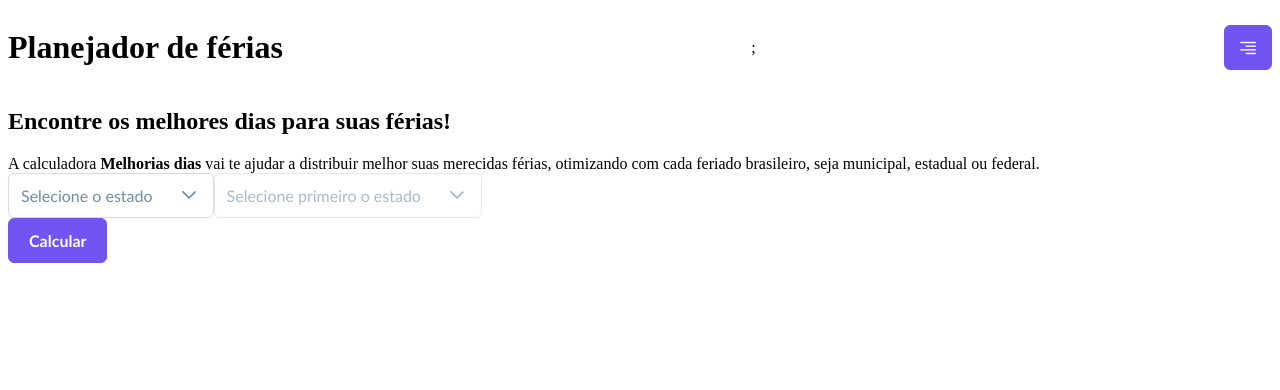
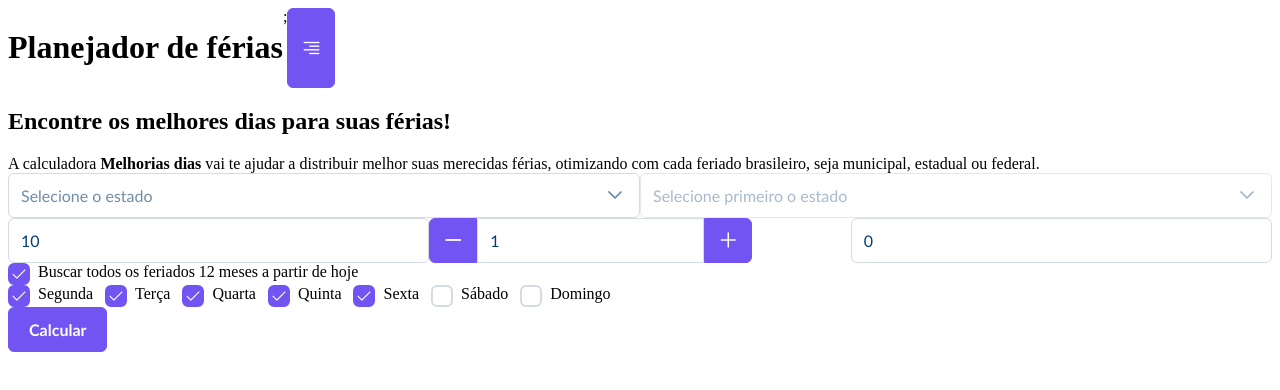
Before and after one commit to JulianGN/vacation-planner-next-react-ts, a Next.js app: page / in a window 1280 px wide. Shown: the top 390 px of the page. Built offline with nearby package versions, Linux system fonts and the light colour scheme.

Commit message:
Tailwind + estrutura básica form

```diff
--- a/package.json
+++ b/package.json
@@ -19,8 +19,11 @@
     "@types/node": "^20",
     "@types/react": "^18",
     "@types/react-dom": "^18",
+    "autoprefixer": "^10.4.19",
     "eslint": "^8",
     "eslint-config-next": "14.2.5",
+    "postcss": "^8.4.39",
+    "tailwindcss": "^3.4.6",
     "typescript": "^5"
   }
 }
--- /dev/null
+++ b/postcss.config.js
@@ -0,0 +1,6 @@
+module.exports = {
+  plugins: {
+    tailwindcss: {},
+    autoprefixer: {},
+  },
+}
--- a/src/app/layout.tsx
+++ b/src/app/layout.tsx
@@ -1,9 +1,7 @@
 import React from "react";
 import { Metadata } from "next";
-import "primereact/resources/themes/soho-light/theme.css";
-// primereact/resources/themes/tailwind-light/theme.css
-import "primereact/resources/primereact.min.css";
-import "primeicons/primeicons.css";
+import { PrimeReactProvider } from "primereact/api";
+
 import "@/styles/globals.css";
 
 import MainHeader from "@/components/MainHeader";
@@ -23,10 +21,12 @@ const RootLayout = ({ children }: { children: React.ReactNode }) => {
         <title>{String(metadata.title)}</title>
         <meta name="description" content={String(metadata.description)} />
       </head>
-      <body>
-        <MainHeader />
-        {children}
-      </body>
+      <PrimeReactProvider>
+        <body>
+          <MainHeader />
+          {children}
+        </body>
+      </PrimeReactProvider>
     </html>
   );
 };
--- a/src/components/CalculatorForm.tsx
+++ b/src/components/CalculatorForm.tsx
@@ -3,6 +3,8 @@ import React, { useState } from "react";
 import { useRouter } from "next/navigation";
 import { Button } from "primereact/button";
 import { Dropdown } from "primereact/dropdown";
+import { InputNumber } from "primereact/inputnumber";
+import { Checkbox } from "primereact/checkbox";
 import { CalculatorService } from "@/domain/services/CalculatorService";
 import { State } from "@/domain/models/State";
 
@@ -12,7 +14,20 @@ const states = calculatorService.getStates();
 const CalculatorForm = () => {
   const router = useRouter();
   const [selectedState, setSelectedState] = useState<State | null>(null);
-  const [selectedCity, setSelectedCity] = useState<State | null>(null);
+  const [selectedCity, setSelectedCity] = useState(null);
+  const [daysVacation, setDaysVacation] = useState(10);
+  const [daysSplit, setDaysSplit] = useState(1);
+  const [daysExtra, setDaysExtra] = useState(0);
+  const [fullPeriod, setFullPeriod] = useState(true);
+  const [workDays, setWorkDays] = useState({
+    monday: true,
+    tuesday: true,
+    wednesday: true,
+    thursday: true,
+    friday: true,
+    saturday: false,
+    sunday: false,
+  });
 
   const handleCalculate = () => {
     if (typeof window !== "undefined") {
@@ -20,9 +35,25 @@ const CalculatorForm = () => {
     }
   };
 
+  const handleWorkDayChange = (day: string) => {
+    type WorkDay =
+      | "monday"
+      | "tuesday"
+      | "wednesday"
+      | "thursday"
+      | "friday"
+      | "saturday"
+      | "sunday";
+
+    setWorkDays((prevWorkDays: WorkDay) => ({
+      ...prevWorkDays,
+      [day]: !prevWorkDays[day],
+    }));
+  };
+
   return (
     <article>
-      <div>
+      <div className="grid grid-cols-2">
         <Dropdown
           value={selectedState}
           onChange={(e) => setSelectedState(e.value)}
@@ -45,6 +76,147 @@ const CalculatorForm = () => {
           disabled={!selectedState}
         />
       </div>
+      <div className="grid grid-cols-3">
+        <InputNumber
+          value={daysVacation}
+          onValueChange={(e) => setDaysVacation(e.value || 0)}
+          min={5}
+          max={90}
+        />
+        <InputNumber
+          value={daysSplit}
+          onValueChange={(e) => setDaysSplit(e.value || 1)}
+          showButtons
+          buttonLayout="horizontal"
+          style={{ width: "2rem" }}
+          incrementButtonIcon="pi pi-plus"
+          decrementButtonIcon="pi pi-minus"
+          min={1}
+          max={5}
+        />
+        <InputNumber
+          value={daysExtra}
+          onValueChange={(e) => setDaysExtra(e.value || 0)}
+          min={0}
+          max={90}
+        />
+      </div>
+      <div className="flex flex-wrap justify-content-center gap-3">
+        <div className="flex align-items-center">
+          <Checkbox
+            inputId="calculator-form-input-checkbox-full-period"
+            name="full-period"
+            onChange={() => setFullPeriod(!fullPeriod)}
+            checked={fullPeriod}
+          />
+          <label
+            htmlFor="calculator-form-input-checkbox-full-period"
+            className="ml-2"
+          >
+            Buscar todos os feriados 12 meses a partir de hoje
+          </label>
+        </div>
+      </div>
+      <div className="flex flex-wrap justify-content-center gap-3">
+        <div className="flex align-items-center">
+          <Checkbox
+            inputId="calculator-form-input-checkbox-work-day-monday"
+            name="work-day-monday"
+            checked={workDays.monday}
+            onChange={() => handleWorkDayChange("monday")}
+          />
+          <label
+            htmlFor="calculator-form-input-checkbox-work-day-monday"
+            className="ml-2"
+          >
+            Segunda
+          </label>
+        </div>
+        <div className="flex align-items-center">
+          <Checkbox
+            inputId="calculator-form-input-checkbox-work-day-tuesday"
+            name="work-day-tuesday"
+            checked={workDays.tuesday}
+            onChange={() => handleWorkDayChange("tuesday")}
+          />
+          <label
+            htmlFor="calculator-form-input-checkbox-work-day-tuesday"
+            className="ml-2"
+          >
+            Terça
+          </label>
+        </div>
+        <div className="flex align-items-center">
+          <Checkbox
+            inputId="calculator-form-input-checkbox-work-day-wednesday"
+            name="work-day-wednesday"
+            checked={workDays.wednesday}
+            onChange={() => handleWorkDayChange("wednesday")}
+          />
+          <label
+            htmlFor="calculator-form-input-checkbox-work-day-wednesday"
+            className="ml-2"
+          >
+            Quarta
+          </label>
+        </div>
+        <div className="flex align-items-center">
+          <Checkbox
+            inputId="calculator-form-input-checkbox-work-day-thursday"
+            name="work-day-thursday"
+            checked={workDays.thursday}
+            onChange={() => handleWorkDayChange("thursday")}
+          />
+          <label
+            htmlFor="calculator-form-input-checkbox-work-day-thursday"
+            className="ml-2"
+          >
+            Quinta
+          </label>
+        </div>
+        <div className="flex align-items-center">
+          <Checkbox
+            inputId="calculator-form-input-checkbox-work-day-friday"
+            name="work-day-friday"
+            checked={workDays.friday}
+            onChange={() => handleWorkDayChange("friday")}
+          />
+          <label
+            htmlFor="calculator-form-input-checkbox-work-day-friday"
+            className="ml-2"
+          >
+            Sexta
+          </label>
+        </div>
+        <div className="flex align-items-center">
+          <Checkbox
+            inputId="calculator-form-input-checkbox-work-day-saturday"
+            name="work-day-saturday"
+            checked={workDays.saturday}
+            onChange={() => handleWorkDayChange("saturday")}
+          />
+          <label
+            htmlFor="calculator-form-input-checkbox-work-day-saturday"
+            className="ml-2"
+          >
+            Sábado
+          </label>
+        </div>
+        <div className="flex align-items-center">
+          <Checkbox
+            inputId="calculator-form-input-checkbox-work-day-sunday"
+            name="work-day-sunday"
+            checked={workDays.sunday}
+            onChange={() => handleWorkDayChange("sunday")}
+          />
+          <label
+            htmlFor="calculator-form-input-checkbox-work-day-sunday"
+            className="ml-2"
+          >
+            Domingo
+          </label>
+        </div>
+      </div>
       <div>
         <Button label="Calcular" onClick={handleCalculate} />
       </div>
--- a/src/components/MainHeader.tsx
+++ b/src/components/MainHeader.tsx
@@ -26,7 +26,7 @@ const MainHeader = () => {
   };
 
   return (
-    <div className="flex justify-between items-center">
+    <div className="flex">
       <h1>Planejador de férias</h1>;
       <Button
         icon="pi pi-align-right"
--- a/src/domain/models/State.ts
+++ b/src/domain/models/State.ts
@@ -3,7 +3,6 @@ export interface City {
 }
 
 export interface State {
-  sigla: string;
   nome: string;
   cidades: string[];
 }
--- a/src/styles/globals.css
+++ b/src/styles/globals.css
@@ -1,11 +1,14 @@
-.flex {
-  display: flex;
+@layer tailwind-base, primereact, tailwind-utilities;
+
+@import "primeicons/primeicons.css";
+@import "primereact/resources/primereact.min.css";
+@import "primereact/resources/themes/soho-light/theme.css";
+
+@layer tailwind-base {
+  @tailwind base;
 }
 
-.justify-between {
-  justify-content: space-between;
+@layer tailwind-utilities {
+  @tailwind components;
+  @tailwind utilities;
 }
-
-.items-center {
-  align-items: center;
-}
--- /dev/null
+++ b/tailwind.config.js
@@ -0,0 +1,20 @@
+module.exports = {
+  corePlugins: {
+    preflight: false,
+  },
+  content: [
+    "./index.html",
+    "./app/**/*.{js,ts,jsx,tsx,mdx}",
+    "./pages/**/*.{js,ts,jsx,tsx,mdx}",
+    "./components/**/*.{js,ts,jsx,tsx,mdx}",
+    "./node_modules/primereact/**/*.{js,ts,jsx,tsx}",
+
+    // Or if using `src` directory:
+    "./src/**/*.{js,ts,jsx,tsx,mdx}",
+  ],
+  darkMode: "class",
+  theme: {
+    extend: {},
+  },
+  plugins: [],
+};
```
Also changed, not shown: src/infrastructure/json/estados-cidades.json, 1 other file (tests, documents, lock files or other folders).
